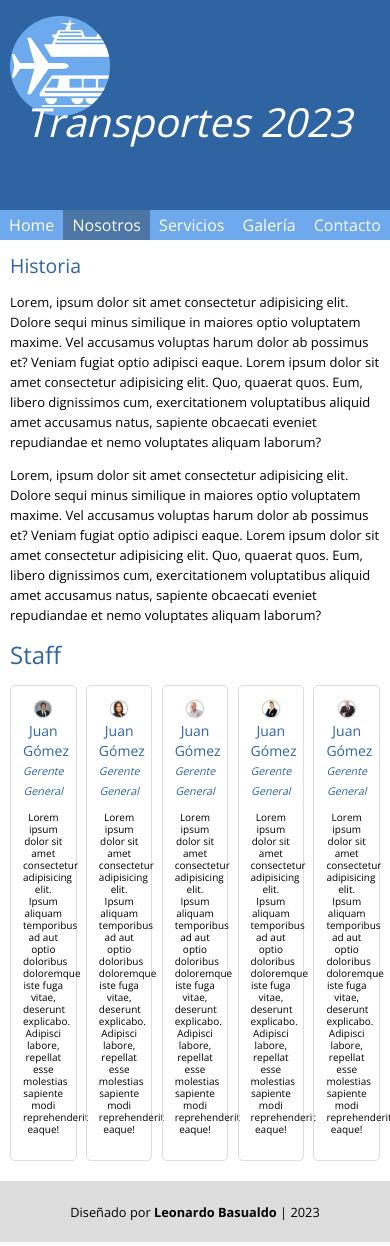
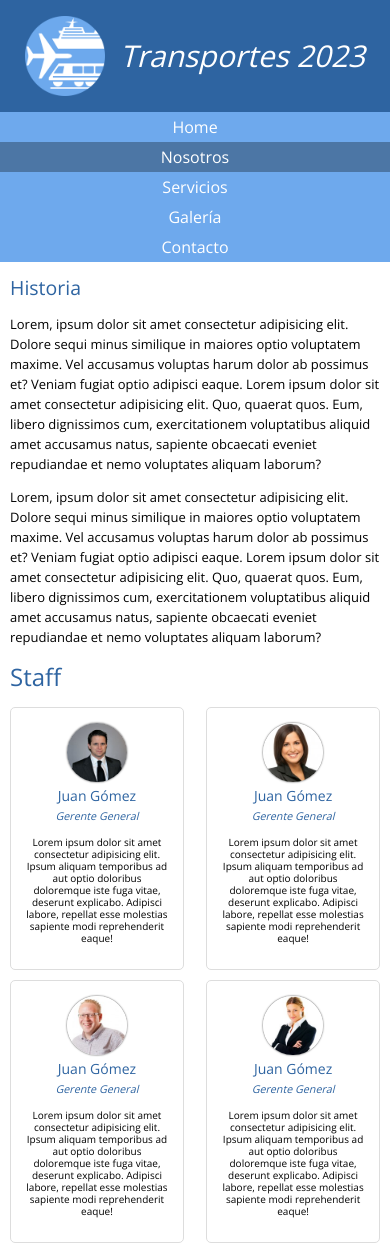
Before and after one commit to ljbasualdo/Transportes-UTN, a plain HTML site: page nosotros.html in a window 390 px wide. Shown: the top 1246 px of the page. Drawn offline with nearby package versions, Linux system fonts and the light colour scheme.

Commit message:
clase 12 ajustes mobile

```diff
--- a/css/transportes.css
+++ b/css/transportes.css
@@ -274,4 +274,42 @@ Hay más...
         max-width: 220px;
         margin: 0 auto;
     }
+    .personas {
+        flex-wrap: wrap;
+    }
+    .persona {
+        width: 47%;
+        margin-bottom: 10px;
+    }
+
+    .contacto {
+        flex-direction: column;
+    }
+
+    header .holder {
+        display: flex;
+        align-items: center;
+        justify-content: center;
+    }
+    header .logo img {
+        max-width: 80px;
+    }
+    header h1 {
+        position: static;
+        font-size: 30px;
+    }
+
+    nav ul.holder {
+        flex-direction: column;
+    }
 }
+
+@media screen and (max-width:320px){
+    header .holder {
+        flex-direction: column;
+    }
+    header h1 {
+        margin: 10px;
+        font-size: 20px;
+    }
+}
```
